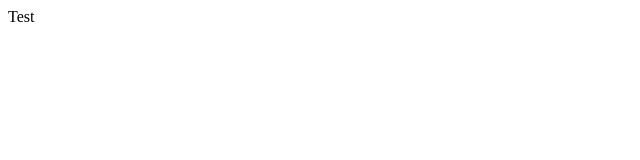
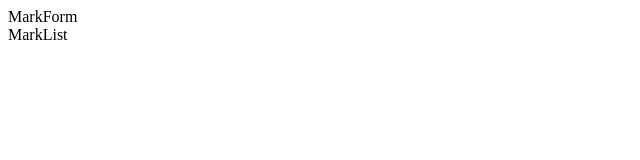
Before and after one commit to cbiggans/ReactPractice01, a React (Create React App) app: page / in a window 1280 px wide. Shown: the top 160 px of the page, without its empty margins (0-640 px from the left). Built offline with nearby package versions, Linux system fonts and the light colour scheme.

Commit message:
Add start of Mark Components

```diff
--- a/src/App.js
+++ b/src/App.js
@@ -1,12 +1,11 @@
 import React from 'react'
+import MarkContainer from './components/MarkContainer'
 
 
 class App extends React.Component{
   render() {
     return (
-      <div>
-        Test
-      </div>
+      <MarkContainer />
     )
   }
 }
--- /dev/null
+++ b/src/components/MarkContainer.js
@@ -0,0 +1,17 @@
+import React from 'react'
+import MarkForm from './MarkForm'
+import MarkList from './MarkList'
+
+
+class MarkContainer extends React.Component{
+  render() {
+    return (
+      <div>
+        <MarkForm />
+        <MarkList />
+      </div>
+    )
+  }
+}
+
+export default MarkContainer
--- /dev/null
+++ b/src/components/MarkForm.js
@@ -0,0 +1,8 @@
+import React from 'react'
+
+
+function MarkForm(props) {
+  return <div>MarkForm</div>
+}
+
+export default MarkForm
--- /dev/null
+++ b/src/components/MarkList.js
@@ -0,0 +1,8 @@
+import React from 'react'
+
+
+function MarkList(props) {
+  return <div>MarkList</div>
+}
+
+export default MarkList
```
